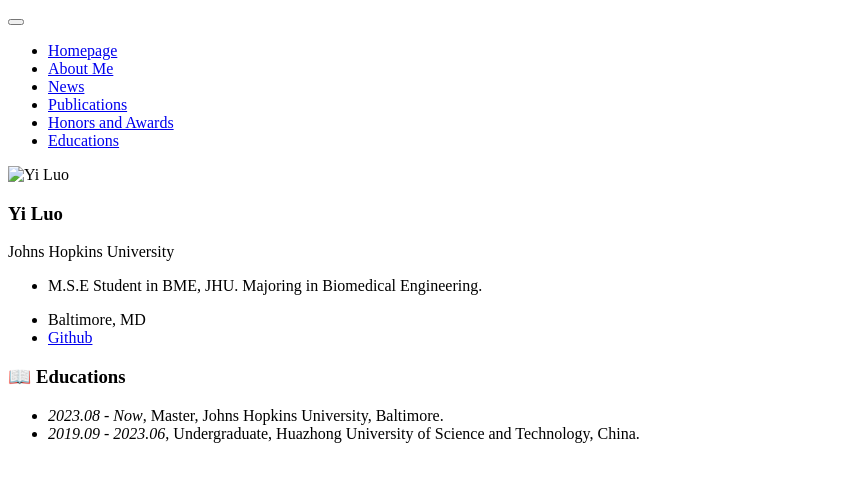
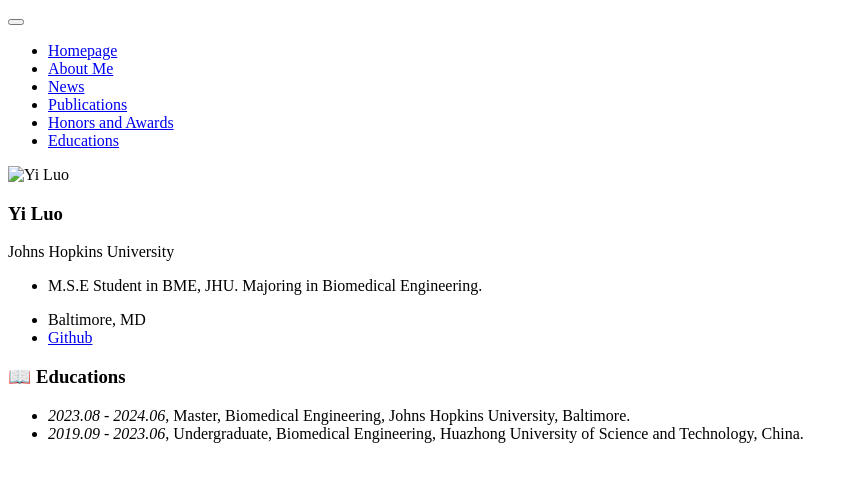
Before and after one commit to loyee1123/loyee1123.github.io, a Jekyll site: the page built from _pages/includes/others.md, in a window 1280 px wide. Shown: the top 482 px of the page, without its empty margins (0-858 px from the left). Built offline with Jekyll 4.4.1, drawn with Linux system fonts in a browser that asks for light colours; our own code applies the rules of GitHub Pages for plain Markdown files.

Commit message:
update edu

```diff
--- a/_pages/includes/others.md
+++ b/_pages/includes/others.md
@@ -1,4 +1,4 @@
 
 # 📖 Educations
-- *2023.08 - Now*, Master, Johns Hopkins University, Baltimore.
-- *2019.09 - 2023.06*, Undergraduate, Huazhong University of Science and Technology, China.
+- *2023.08 - 2024.06*, Master, Biomedical Engineering, Johns Hopkins University, Baltimore.
+- *2019.09 - 2023.06*, Undergraduate, Biomedical Engineering, Huazhong University of Science and Technology, China.
```
